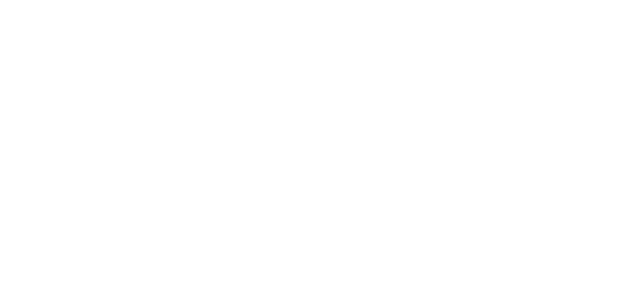
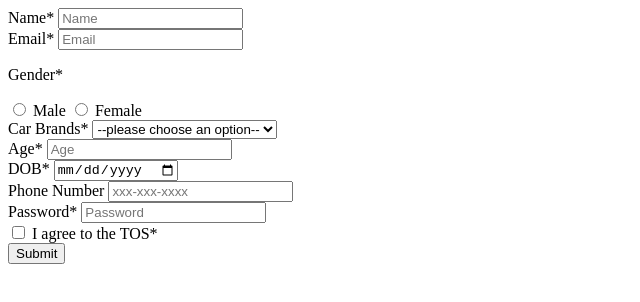
Before and after one commit to acciojob/signup-form-car-jhansipalle, a website: page main.html in a window 1280 px wide. Shown: the whole page, without its empty margins (0-640 px from the left). Drawn offline with Linux system fonts and the light colour scheme.

Commit message:
created a submission

```diff
--- a/main.html
+++ b/main.html
@@ -8,6 +8,42 @@
 
 <body>
 	<!-- the entire body must be written by student -->
+		<form action="" method="post">
+   <label for="name">Name<span aria-hidden="true">*</span></label>
+   <input type="text" id="name" placeholder="Name" required>
+   <br><label for="email">Email<span aria-hidden="true">*</span></label>
+   <input type="email" id="email" placeholder="Email" required>
+
+    <p>Gender<span aria-hidden="true">*</span></p>
+	<input type="radio" id=gender_m name="gender" value="male" required>
+		<label for="gender_m" >Male</label>
+	<input type="radio" id=gender_f name="gender" value="female" required>
+		<label for="gender_f">Female</label>
+<br>
+	<label for="cars">Car Brands<span aria-required="true">*</span></label>
+     <select id="cars" name="cars"required>
+<option value="" disabled selected>--please choose an option--</option>
+<option>Audi</option>
+<option>bmw</option>
+ </select>
+<br>  <label for="age">Age<span aria-required="true">*</span></label>
+<input type="Number" id="age" placeholder="Age" required>
+<br>
+ <label for="dob">DOB<span aria-required="true">*</span></label>
+	<input type="Date" id="dob" required>
+<br>
+<label for="tel">Phone Number</label>
+<input type="Tel" id="tel" placeholder="xxx-xxx-xxxx">
+<br>
+<label for="password">Password<span aria-required="true">*</span></label>
+<input type="password" id="password" placeholder="Password" required>
+<br>
+<input type="checkbox" id="tos"required>
+<label for="tos" >I agree to the TOS<span aria-required="true">*</span></label>
+
+<br>
+<input type="submit">
+</form>
     <script type="text/javascript" src="./script.js">
 </script>
 
```
